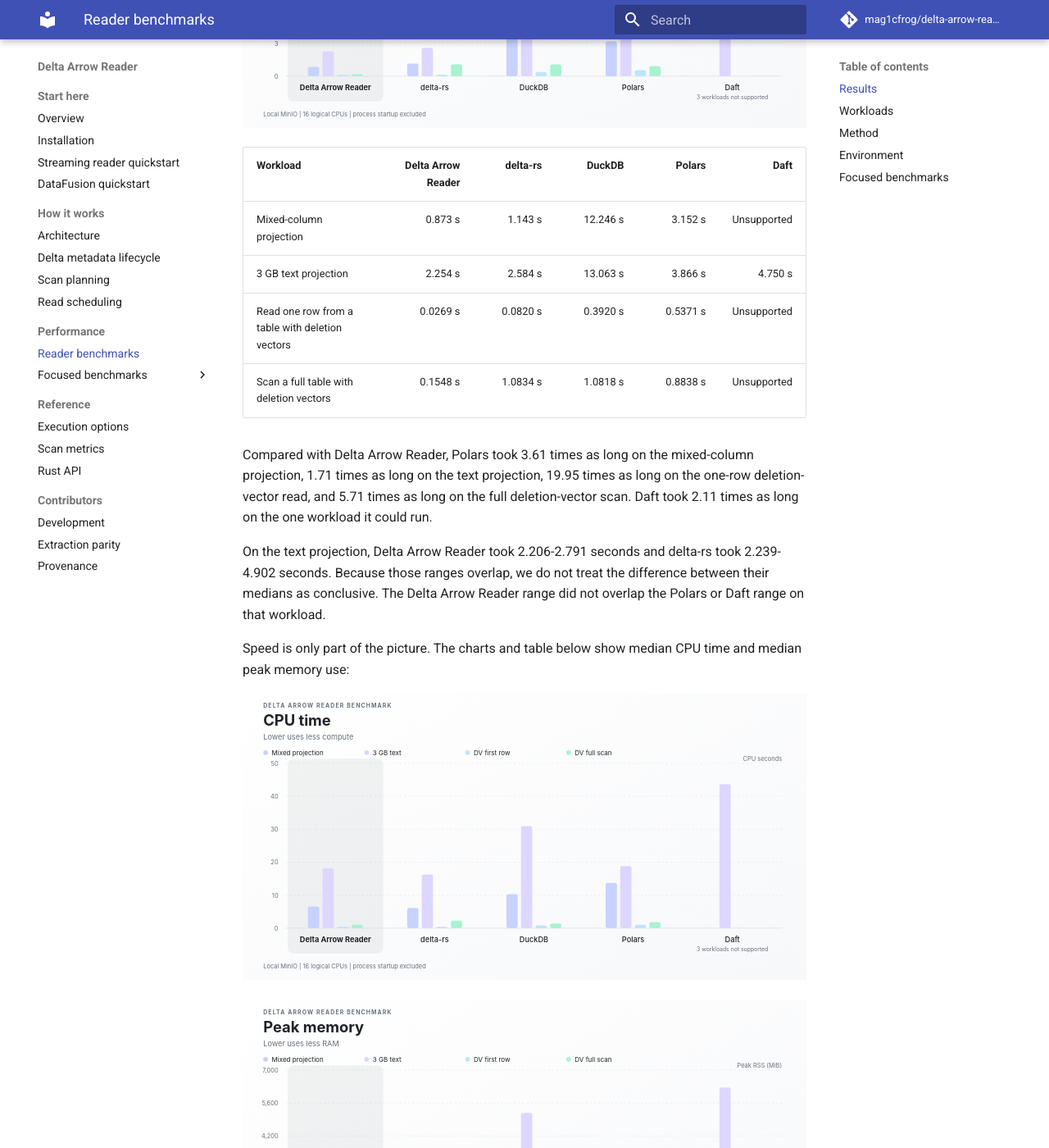
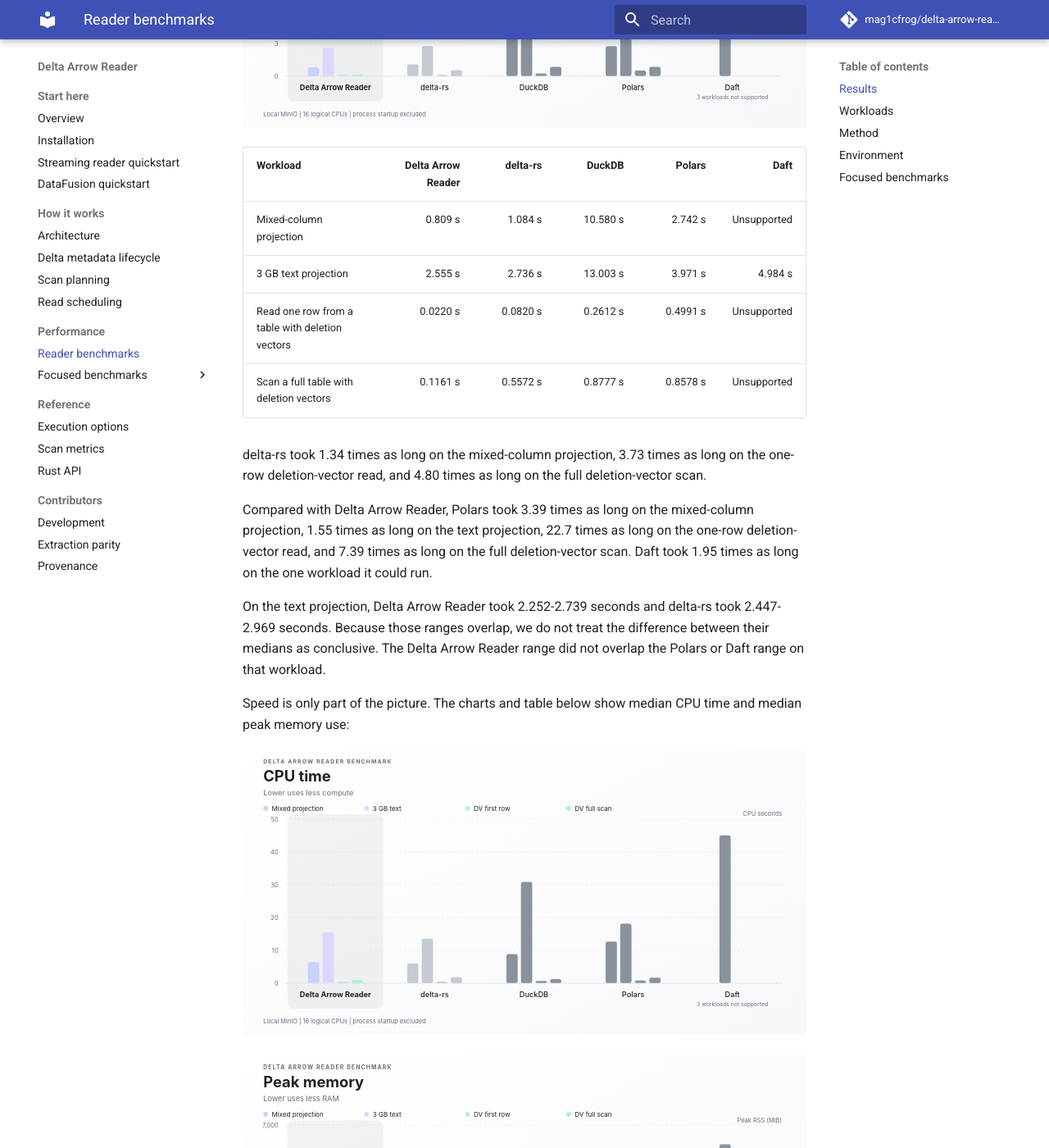
Before and after one commit to mag1cfrog/delta-arrow-reader, an MkDocs documentation site: the page built from docs/content/benchmarks.md, in a window 1280 px wide and 1400 px high, scrolled down 727 px. Shown: the whole window at 82% size. Built offline with MkDocs 1.6.1 and Material for MkDocs 9.7.7, drawn with Linux system fonts in a browser that asks for light colours; comment, search, counter and statistics services are not loaded; some of the changed text lies outside the part shown.

Commit message:
docs: refresh reader benchmark results and charts

```diff
--- a/docs/content/benchmarks.md
+++ b/docs/content/benchmarks.md
@@ -23,19 +23,23 @@ Each value is the median after one warmup run.
 
 | Workload | Delta Arrow Reader | delta-rs | DuckDB | Polars | Daft |
 | --- | ---: | ---: | ---: | ---: | ---: |
-| Mixed-column projection | 0.873 s | 1.143 s | 12.246 s | 3.152 s | Unsupported |
-| 3 GB text projection | 2.254 s | 2.584 s | 13.063 s | 3.866 s | 4.750 s |
-| Read one row from a table with deletion vectors | 0.0269 s | 0.0820 s | 0.3920 s | 0.5371 s | Unsupported |
-| Scan a full table with deletion vectors | 0.1548 s | 1.0834 s | 1.0818 s | 0.8838 s | Unsupported |
+| Mixed-column projection | 0.809 s | 1.084 s | 10.580 s | 2.742 s | Unsupported |
+| 3 GB text projection | 2.555 s | 2.736 s | 13.003 s | 3.971 s | 4.984 s |
+| Read one row from a table with deletion vectors | 0.0220 s | 0.0820 s | 0.2612 s | 0.4991 s | Unsupported |
+| Scan a full table with deletion vectors | 0.1161 s | 0.5572 s | 0.8777 s | 0.8578 s | Unsupported |
 
-Compared with Delta Arrow Reader, Polars took 3.61 times as long on the
-mixed-column projection, 1.71 times as long on the text projection, 19.95 times
-as long on the one-row deletion-vector read, and 5.71 times as long on the full
-deletion-vector scan. Daft took 2.11 times as long on the one workload it could
+delta-rs took 1.34 times as long on the mixed-column projection, 3.73 times as
+long on the one-row deletion-vector read, and 4.80 times as long on the full
+deletion-vector scan.
+
+Compared with Delta Arrow Reader, Polars took 3.39 times as long on the
+mixed-column projection, 1.55 times as long on the text projection, 22.7 times
+as long on the one-row deletion-vector read, and 7.39 times as long on the full
+deletion-vector scan. Daft took 1.95 times as long on the one workload it could
 run.
 
-On the text projection, Delta Arrow Reader took 2.206-2.791 seconds and delta-rs
-took 2.239-4.902 seconds. Because those ranges overlap, we do not treat the
+On the text projection, Delta Arrow Reader took 2.252-2.739 seconds and delta-rs
+took 2.447-2.969 seconds. Because those ranges overlap, we do not treat the
 difference between their medians as conclusive. The Delta Arrow Reader range
 did not overlap the Polars or Daft range on that workload.
 
@@ -56,10 +60,10 @@ time and median peak memory use:
 
 | Workload | Delta Arrow Reader | delta-rs | DuckDB | Polars | Daft |
 | --- | ---: | ---: | ---: | ---: | ---: |
-| Mixed-column projection | 6.53 s / 334 MiB | 6.09 s / 293 MiB | 10.25 s / 721 MiB | 13.72 s / 1,359 MiB | Unsupported |
-| 3 GB text projection | 18.17 s / 1,760 MiB | 16.33 s / 1,677 MiB | 31.07 s / 5,186 MiB | 18.87 s / 3,209 MiB | 43.65 s / 6,263 MiB |
-| Read one row with deletion vectors | 0.051 s / 58 MiB | 0.275 s / 266 MiB | 0.816 s / 306 MiB | 0.942 s / 447 MiB | Unsupported |
-| Full deletion-vector scan | 1.04 s / 67 MiB | 2.27 s / 266 MiB | 1.39 s / 316 MiB | 1.81 s / 580 MiB | Unsupported |
+| Mixed-column projection | 6.42 s / 325 MiB | 5.95 s / 303 MiB | 8.87 s / 716 MiB | 12.77 s / 1,339 MiB | Unsupported |
+| 3 GB text projection | 15.59 s / 1,539 MiB | 13.55 s / 1,362 MiB | 30.92 s / 5,201 MiB | 18.12 s / 3,146 MiB | 44.98 s / 6,186 MiB |
+| Read one row with deletion vectors | 0.046 s / 57 MiB | 0.292 s / 270 MiB | 0.730 s / 306 MiB | 0.869 s / 445 MiB | Unsupported |
+| Full deletion-vector scan | 1.02 s / 64 MiB | 1.86 s / 269 MiB | 1.24 s / 315 MiB | 1.66 s / 561 MiB | Unsupported |
 
 Each cell shows CPU time followed by peak memory. Delta Arrow Reader used
 slightly more CPU and memory than delta-rs on the two projection workloads. It
@@ -106,12 +110,14 @@ every ordered pair of adjacent readers appeared twice. The exact
 [run-order generator](https://github.com/mag1cfrog/delta-arrow-reader/blob/main/benches/run_order.py)
 is checked in.
 
-Delta Arrow Reader and delta-rs used the same Rust harness with DataFusion
-54.1.0 and Arrow/Parquet 58.4.0. DuckDB, Polars, and Daft each ran in a separate
-Python process. Their measured time covers the path from opening the Delta
-table to producing Arrow batches, but not interpreter startup or imports. Linux
-process accounting recorded wall time, CPU use, memory use, page faults, and
-context switches.
+Delta Arrow Reader and delta-rs used two builds of the same Rust harness. Each
+reader kept the DataFusion version from its released dependency graph: 54.1.0
+for Delta Arrow Reader and 53.1.0 for delta-rs. Both builds used Arrow and
+Parquet 58.4.0. DuckDB, Polars, and Daft each ran in a separate Python process.
+Their measured time covers the path from opening the Delta table to producing
+Arrow batches through PyArrow 25.0.1, but not interpreter startup or imports.
+Linux process accounting recorded wall time, CPU use, memory use, page faults,
+and context switches.
 
 All 146 measured processes completed successfully. Their row counts and logical
 schemas matched the frozen workload expectations. Both deletion vectors in the
@@ -140,8 +146,8 @@ hardware and software:
 
 | Reader | Version tested |
 | --- | --- |
-| Delta Arrow Reader | 0.3.0 (`aaf6699`) |
-| delta-rs | `fd7e96910243f9e67b4eae994d52ef246cfcea38` |
+| Delta Arrow Reader | 0.6.0 (`7a1168e`) |
+| delta-rs | 0.32.4 |
 | DuckDB | 1.5.5, Delta extension `45c4087` |
 | Polars | 1.44.1, with deltalake 1.6.3 |
 | Daft | 0.7.24, with deltalake 1.6.3 |
```
Also changed, not shown: other parts of docs/content/benchmarks.md (+1 -1 lines), README.md, docs/content/assets/reader-benchmark-cpu-dark.svg, docs/content/assets/reader-benchmark-cpu-light.svg, docs/content/assets/reader-benchmark-memory-dark.svg, docs/content/assets/reader-benchmark-memory-light.svg, docs/content/assets/reader-benchmark-wall-dark.svg, docs/content/assets/reader-benchmark-wall-light.svg, 1 other file.
